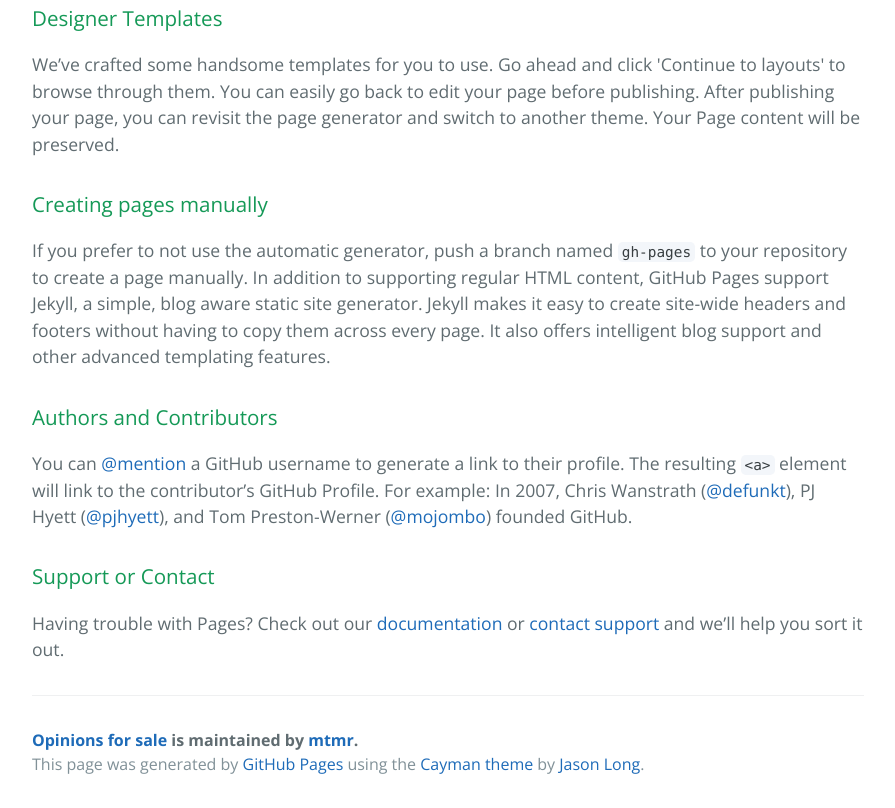
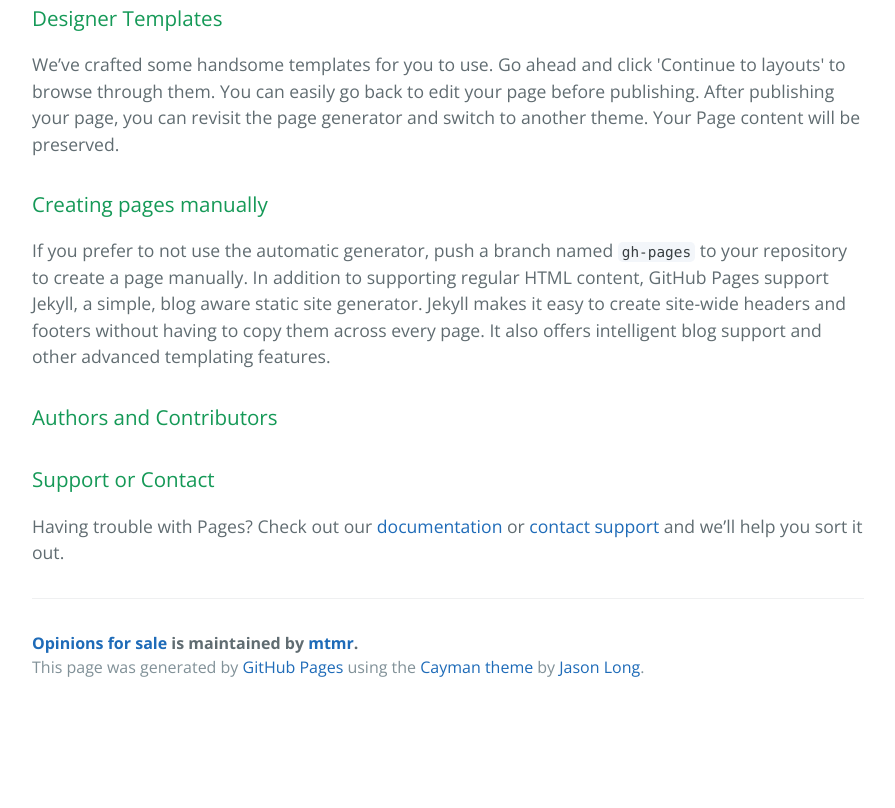
Before and after one commit to mtmr/opinions, a plain HTML site: page index.html in a window 1280 px wide. Shown: the part 532-1340 px from the top of the page, without its empty margins (192-1087 px from the left). After the commit the page ends 1243 px from the top, so only its background shows below. Drawn offline with nearby package versions, Linux system fonts and the light colour scheme.

Commit message:
failing to buiild

```diff
--- a/index.html
+++ b/index.html
@@ -36,9 +36,6 @@
 
 <h3>
 <a id="authors-and-contributors" class="anchor" href="#authors-and-contributors" aria-hidden="true"><span class="octicon octicon-link"></span></a>Authors and Contributors</h3>
-
-<p>You can <a href="https://github.com/blog/821" class="user-mention">@mention</a> a GitHub username to generate a link to their profile. The resulting <code>&lt;a&gt;</code> element will link to the contributor’s GitHub Profile. For example: In 2007, Chris Wanstrath (<a href="https://github.com/defunkt" class="user-mention">@defunkt</a>), PJ Hyett (<a href="https://github.com/pjhyett" class="user-mention">@pjhyett</a>), and Tom Preston-Werner (<a href="https://github.com/mojombo" class="user-mention">@mojombo</a>) founded GitHub.</p>
-
 <h3>
 <a id="support-or-contact" class="anchor" href="#support-or-contact" aria-hidden="true"><span class="octicon octicon-link"></span></a>Support or Contact</h3>
 
```
